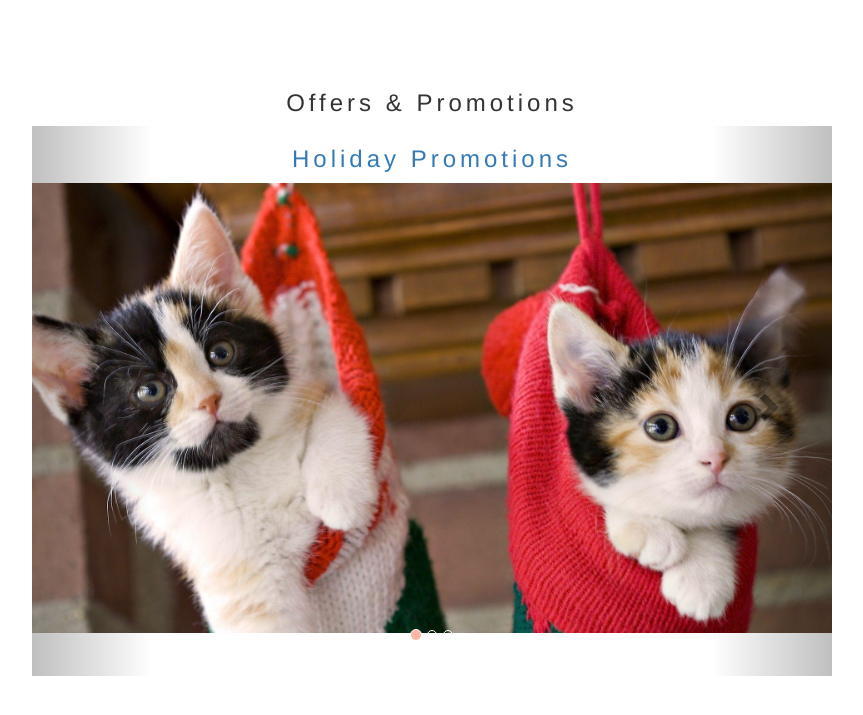
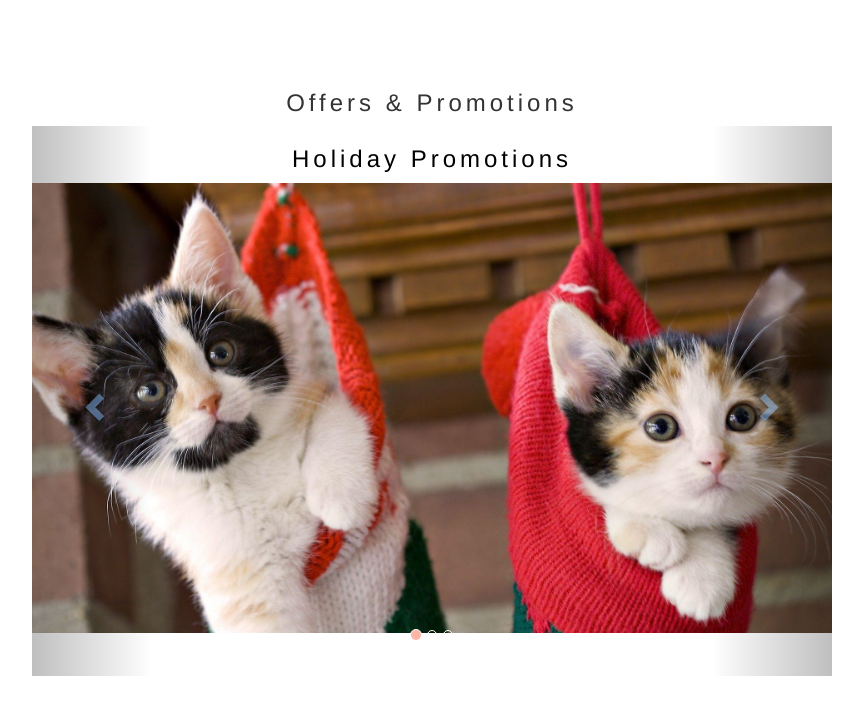
Before and after one commit to peganthepinkunicorn/suburban-outfitters, a PHP site: page /home/home.php in a window 1280 px wide. Shown: the part 62-777 px from the top of the page, without its empty margins (208-1071 px from the left). Run offline with PHP 8.4, Linux system fonts and the light colour scheme; some libraries are stand-ins or nearby versions.

Commit message:
Link Style Updates

```diff
--- a/home/home.php
+++ b/home/home.php
@@ -38,7 +38,7 @@
 						<!-- Wrapper for slides -->
 						<div class="carousel-inner" role="listbox">
 							<div class="item active">
-								<h3><a href=''>Holiday Promotions</a></h3>
+								<a href=''><h3>Holiday Promotions</h3></a>
 								<a href=''><img src='../kitty3.jfif'></img></a>
 							</div>
 							<div class="item">
--- a/styles.css
+++ b/styles.css
@@ -12,6 +12,30 @@ h3 {
 	line-height: 1.42857143;
 	letter-spacing: 4px;
 	font-family: Montserrat, sans-serif;
+}
+
+a {
+	text-decorations: none;
+}
+
+/*unvisited link*/
+a:link{
+	color: black;
+}
+
+/*visited link*/
+a:visited{
+	color: black;
+}
+
+/*mouse over link*/
+a:hover{
+	color: #fcb5a6;
+}
+
+/*selected link */
+a:active{
+	color: #FCB5A6;
 }
 
 .login-container {
@@ -66,7 +90,7 @@ h3 {
 
 .carousel-control.right, .carousel-control.left {
 	background-image: none;
-    color: black;
+    color: #7FB2F0;
 }
 .carousel-indicators li {
     border-color: #FCB5A6;
@@ -97,7 +121,7 @@ h3 {
 	color: gray !important;
 }
 .navbar-nav li a:hover, .navbar-nav li.active a {
-	color: black !important;
+	color: #7FB2F0 !important;
 	background-color: #fff !important;
  }
 
```
